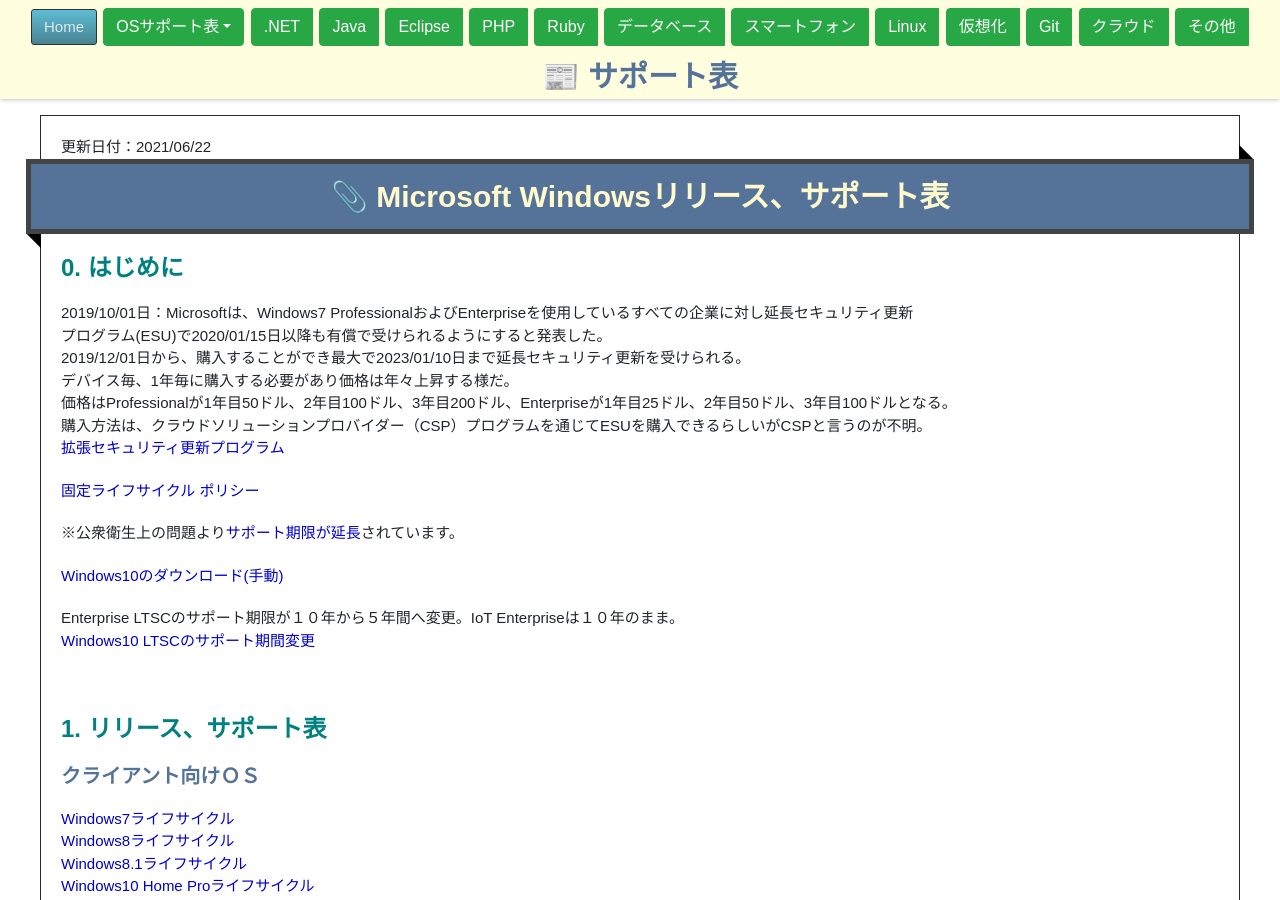
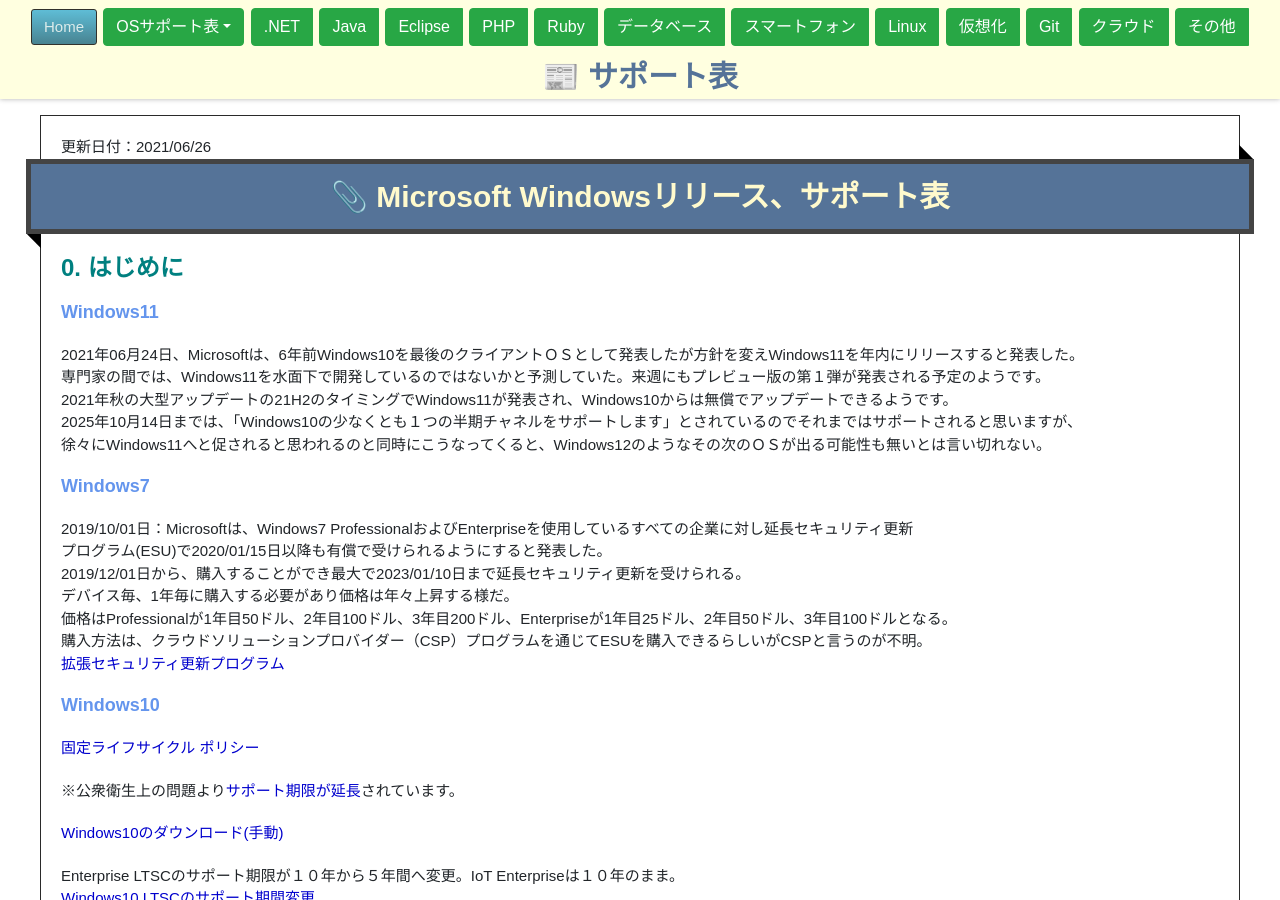
Before and after one commit to fuchu-pheasant01/fuchu-pheasant01.github.io, a Jekyll site: the page built from Contents/Support/MicrosoftOs.md, in a window 1280 px wide and 900 px high. Built offline with Jekyll 4.4.1, drawn with Linux system fonts in a browser that asks for light colours; emoji names are drawn with the system emoji font.

Commit message:
Win210626

```diff
--- a/Contents/Support/MicrosoftOs.md
+++ b/Contents/Support/MicrosoftOs.md
@@ -3,10 +3,18 @@ layout: default
 title: ":newspaper: サポート表"
 description: ":paperclip: Microsoft Windowsリリース、サポート表"
 date: "2020/05/17"
-lastmod: "2021/06/22"
+lastmod: "2021/06/26"
 ---
 
 ## 0. はじめに
+#### Windows11
+2021年06月24日、Microsoftは、6年前Windows10を最後のクライアントＯＳとして発表したが方針を変えWindows11を年内にリリースすると発表した。
+専門家の間では、Windows11を水面下で開発しているのではないかと予測していた。来週にもプレビュー版の第１弾が発表される予定のようです。
+2021年秋の大型アップデートの21H2のタイミングでWindows11が発表され、Windows10からは無償でアップデートできるようです。
+2025年10月14日までは、「Windows10の少なくとも１つの半期チャネルをサポートします」とされているのでそれまではサポートされると思いますが、
+徐々にWindows11へと促されると思われるのと同時にこうなってくると、Windows12のようなその次のＯＳが出る可能性も無いとは言い切れない。
+
+#### Windows7
 2019/10/01日：Microsoftは、Windows7 ProfessionalおよびEnterpriseを使用しているすべての企業に対し延長セキュリティ更新
 プログラム(ESU)で2020/01/15日以降も有償で受けられるようにすると発表した。
 2019/12/01日から、購入することができ最大で2023/01/10日まで延長セキュリティ更新を受けられる。
@@ -15,6 +23,7 @@ lastmod: "2021/06/22"
 購入方法は、クラウドソリューションプロバイダー（CSP）プログラムを通じてESUを購入できるらしいがCSPと言うのが不明。
 [拡張セキュリティ更新プログラム](https://docs.microsoft.com/ja-jp/lifecycle/faq/extended-security-updates)
 
+#### Windows10
 [固定ライフサイクル ポリシー](https://support.microsoft.com/ja-jp/help/14085/fixed-lifecycle-policy)
 
 ※公衆衛生上の問題より[サポート期限が延長](https://docs.microsoft.com/ja-jp/lifecycle/announcements/lifecycle-changes-eos-servicing-dates)されています。
```
